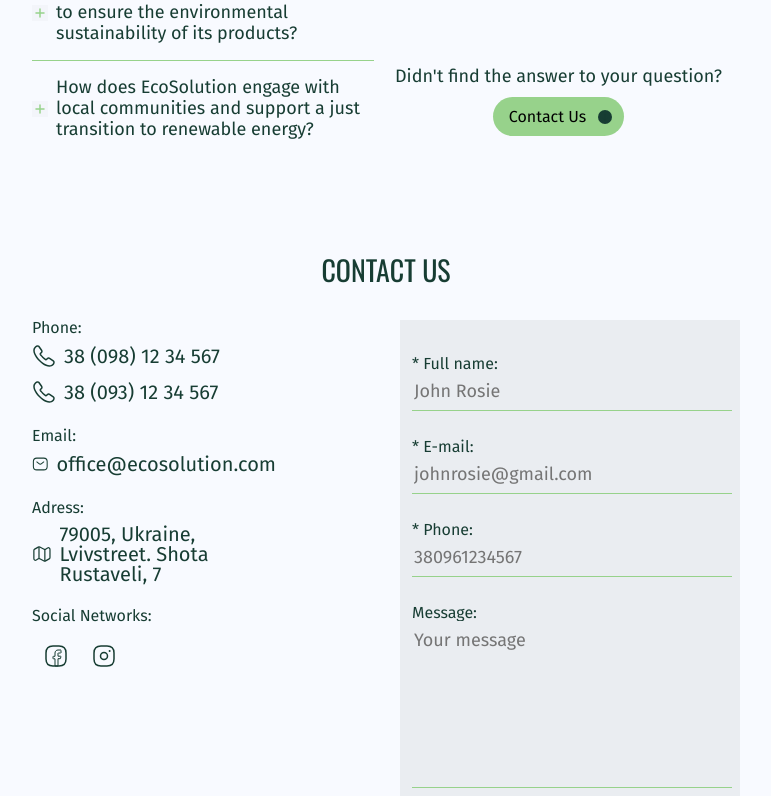
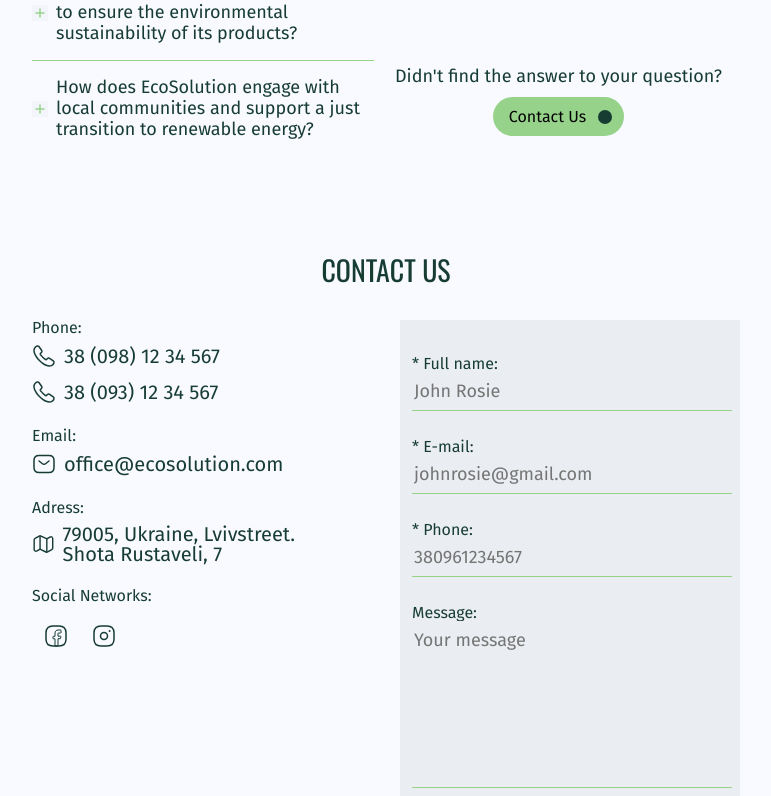
Before and after one commit to artyomakulov/ecosolution, a React (Create React App) app: page / in a window 1280 px wide. Shown: the part 3015-3811 px from the top of the page, without its empty margins (254-1025 px from the left). Built offline with nearby package versions, Linux system fonts and the light colour scheme.

Commit message:
Update Contacts.module.css

```diff
--- a/src/components/Contacts/Contacts.module.css
+++ b/src/components/Contacts/Contacts.module.css
@@ -152,7 +152,7 @@
     margin: 0;
   }
   .contact_block {
-    width: 244px;
+    width: 280px;
   }
   .contact_type {
     text-align: start;
```
